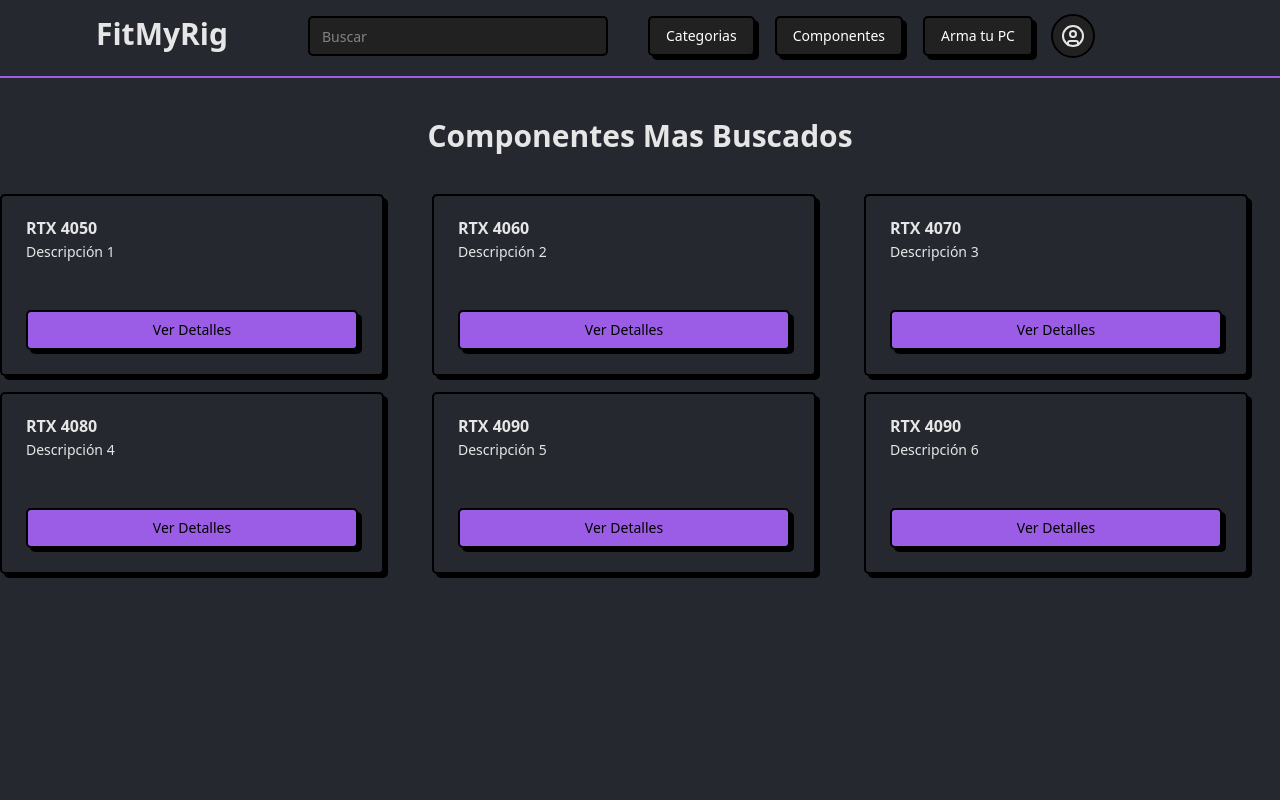
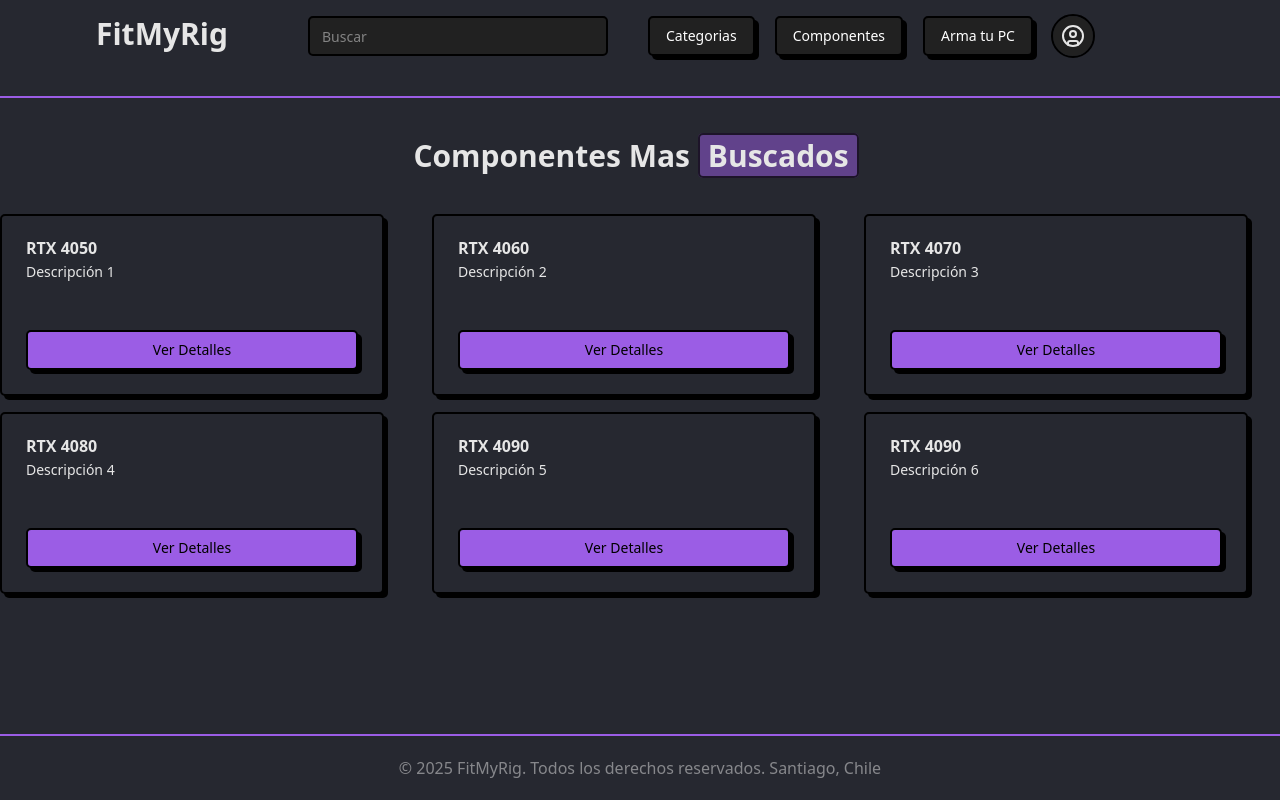
Before and after one commit to Nait-Nait/fastpc, a React (Vite) app in the folder front/: page / in a window 1280 px wide. Built offline with nearby package versions, Linux system fonts and the light colour scheme; no server answers.

Commit message:
chore: added footer

```diff
--- /dev/null
+++ b/front/src/components/Footer/index.tsx
@@ -0,0 +1,16 @@
+
+
+export default function FooterPage() {
+    return (
+        <>
+            <div className="h-44 bottom-0"></div>
+            <footer className="max-w-7xl mx-auto w-full border-t-2 border-[var(--main)] fixed bottom-0">
+                <div className="min-h-15 flex justify-center bg-[var(--background)]">
+                    <span className="p-5 opacity-50">
+                        © 2025 FitMyRig. Todos los derechos reservados. Santiago, Chile
+                    </span>
+                </div>
+            </footer>
+        </>
+    )
+}
--- a/front/src/components/Header/index.tsx
+++ b/front/src/components/Header/index.tsx
@@ -71,7 +71,7 @@ export default function NavigationMenuDemo() {
   }, []);
 
   return (
-    <header className="flex flex-row space-x-10 bg-transparent w-full pt-4 mb-10 border-b-2 border-[var(--main)]">
+    <header className="flex flex-row space-x-10 bg-transparent w-full pt-4 mb-10 pb-5 border-b-2 border-[var(--main)]">
       <div>
         <a href="/" className="text-3xl font-bold ps-24 md:block hidden ">
           FitMyRig
--- a/front/src/components/Scaffold/index.tsx
+++ b/front/src/components/Scaffold/index.tsx
@@ -1,3 +1,4 @@
+import FooterPage from "../Footer";
 import NavigationMenuDemo from "../Header";
 
 interface ScaffoldProps {
@@ -9,6 +10,7 @@ export default function Scaffold({ children }: ScaffoldProps) {
     <div className="max-w-7xl mx-auto">
       <NavigationMenuDemo />
       {children}
+      <FooterPage />
     </div>
   );
 }
--- a/front/src/pages/home/Home.tsx
+++ b/front/src/pages/home/Home.tsx
@@ -6,7 +6,7 @@ export default function Home() {
       <div className="flex flex-row justify-center w-full pb-10">
         <div className="flex flex-col gap-4 text-center">
           <h1 className="text-3xl">
-            Componentes Mas <span className="">Buscados</span>{" "}
+            Componentes Mas <span className="relative px-2 sm:mr-2 mr-0 md:[&_svg]:size-[45px] sm:[&_svg]:size-7 bg-main/50 rounded-base border-2 border-border/40 dark:border-border/70">Buscados</span>{" "}
             {/* bg-orange-300 text-gray-800 */}
           </h1>
         </div>
--- a/front/src/pages/register/Register.tsx
+++ b/front/src/pages/register/Register.tsx
@@ -139,7 +139,7 @@ const Register: React.FC = () => {
             </label>
           </div>
 
-          <Button type="submit" className="block text-base px-21 mx-auto">
+          <Button type="submit" className="w-full text-base">
             CREAR CUENTA
           </Button>
         </form>
```
Also changed, not shown: 1 other file (tests, documents, lock files or other folders).
